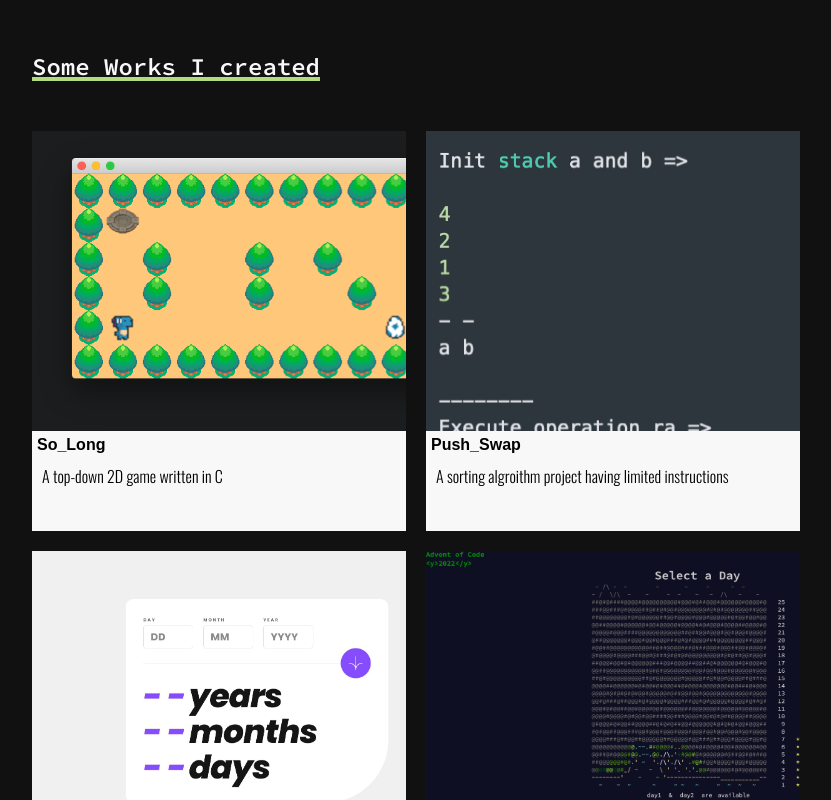
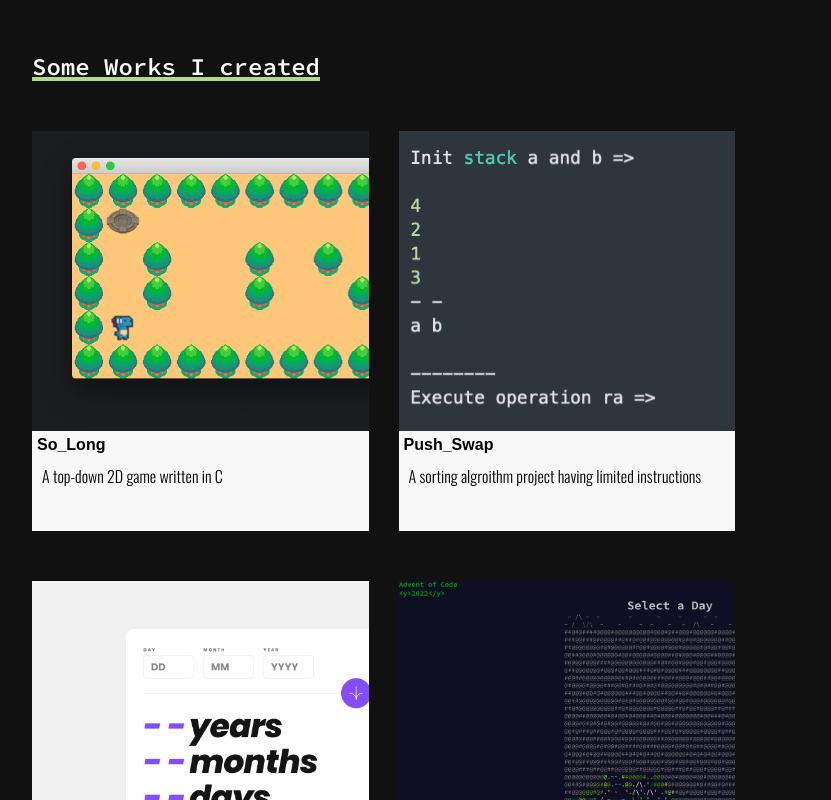
Before and after one commit to JideOgunlana/portfolio_site, a React (Create React App) app: page / in a window 1280 px wide. Shown: the part 1180-1980 px from the top of the page, without its empty margins (234-1065 px from the left). Built offline with nearby package versions, Linux system fonts and the light colour scheme; a web font is replaced by a local one.

Commit message:
fix: header, featured card spacing

```diff
--- a/src/app.css
+++ b/src/app.css
@@ -32,6 +32,8 @@
     top: 0;
     background-color: var(--custom-black);
     opacity: 0.9;
+    z-index: 10000;
+
 }
 
 main {
@@ -114,7 +116,7 @@
     main {
         /* border: 1px solid orange; */
         display: grid;
-        grid-template-columns: 50% 50%;
+        grid-template-columns: 45% 45%;
         grid-auto-rows: minmax(100px, auto);
     }
 
@@ -131,7 +133,7 @@
         grid-column: span 2;
         grid-template-columns: 50% 50%;
         justify-content: space-between;
-        gap: 20px;
+        gap: 50px 30px;
     }
 }
 
--- a/src/containers/Header/header.css
+++ b/src/containers/Header/header.css
@@ -2,7 +2,6 @@
     display: flex;
     justify-content: space-between;
     align-items: center;
-
 }
 
 nav h2 {
@@ -15,7 +14,7 @@
     display: inline-block;
   }
 
-  nav h2.in-projects:before {
+  nav h2.in-projects::before {
     content: "";
     position: absolute;
     width: 0;
@@ -25,6 +24,6 @@
     transition: width 0.5s;
   }
 
-  nav h2.in-projects:hover:before {
+  nav h2.in-projects:hover::before {
     width: 100%;
   }
```
